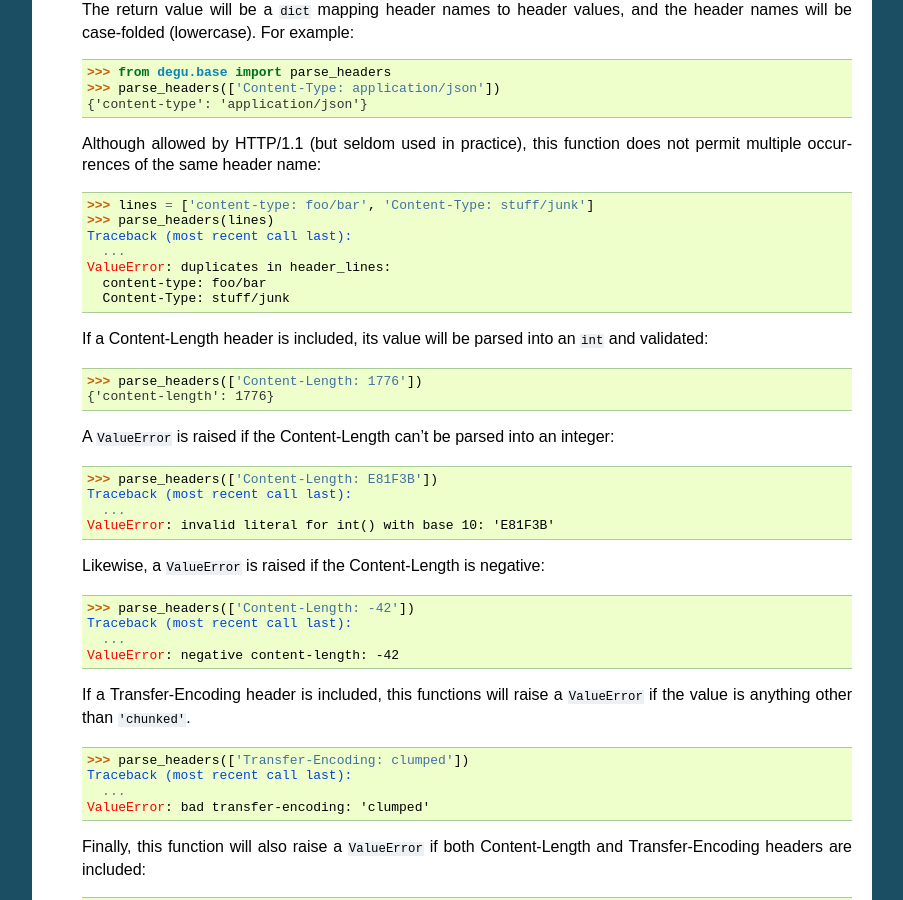
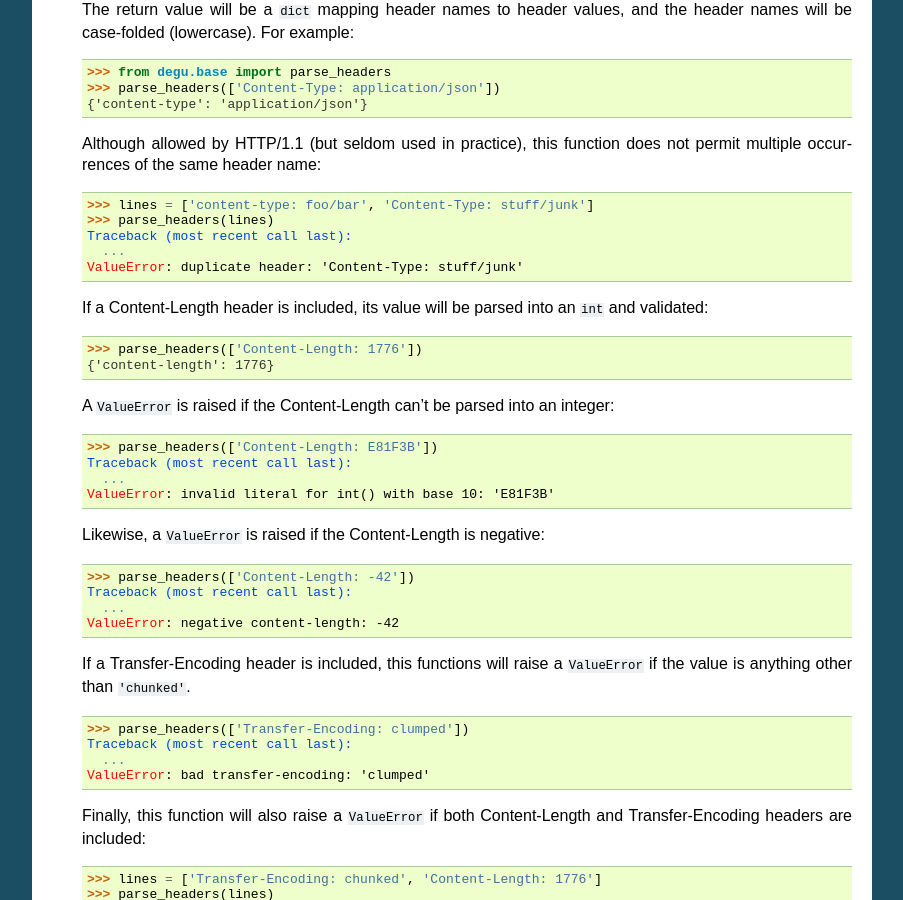
Before and after one commit to json420/degu, a Sphinx documentation site: the page built from doc/degu.base.rst, in a window 1280 px wide and 900 px high, scrolled down 2325 px. Shown: the whole window, without its empty margins (198-1101 px from the left). Built offline with Sphinx 7.4.7, drawn with Linux system fonts in a browser that asks for light colours.

Commit message:
Fix Sphinx doctest for parse_headers()

```diff
--- a/doc/degu.base.rst
+++ b/doc/degu.base.rst
@@ -166,9 +166,7 @@ Parsing functions
     >>> parse_headers(lines)  # doctest: -IGNORE_EXCEPTION_DETAIL
     Traceback (most recent call last):
       ...
-    ValueError: duplicates in header_lines:
-      content-type: foo/bar
-      Content-Type: stuff/junk
+    ValueError: duplicate header: 'Content-Type: stuff/junk'
 
     If a Content-Length header is included, its value will be parsed into an
     ``int`` and validated:
```
